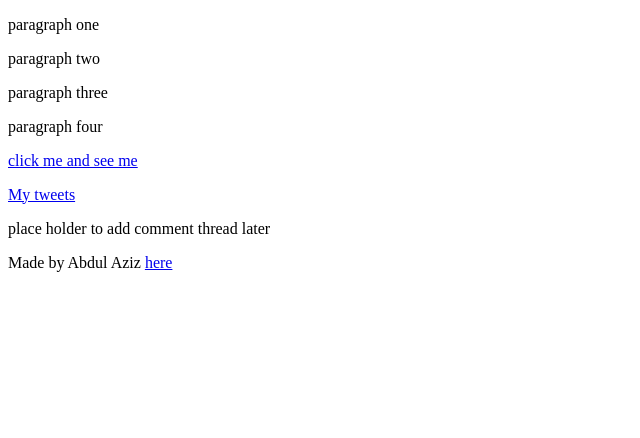
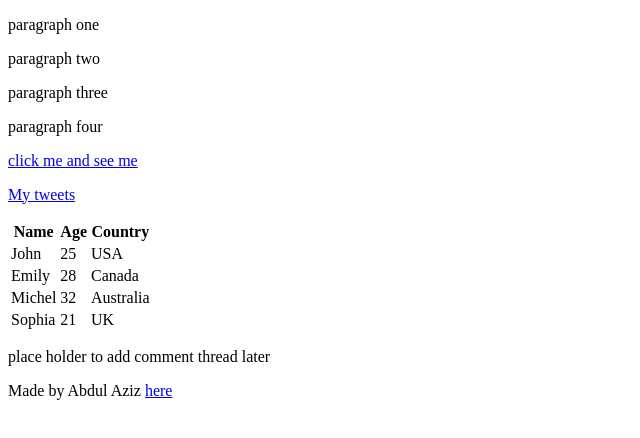
Before and after one commit to Abdul-Aziz1199/My_First_Portfolio, a plain HTML site: page index.html in a window 1280 px wide. Shown: the part 222-660 px from the top of the page, without its empty margins (0-640 px from the left). Drawn offline with Linux system fonts and the light colour scheme.

Commit message:
updated tables to my page

```diff
--- a/index.html
+++ b/index.html
@@ -23,6 +23,40 @@
                 <p>paragraph four</p>
                 <a href="https://i.ibb.co/gTDZZT8/ALX-Logo-07.png">click me and see me</a>
                 <p><a href="tweets.html">My tweets</a></p>
+
+                <table>
+                    <thead>
+                        <tr>
+                            <th>Name</th>
+                            <th>Age</th>
+                            <th>Country</th>
+                        </tr>
+                    </thead>
+                    <tbody>
+                        <tr>
+                            <td>John</td>
+                            <td>25</td>
+                            <td>USA</td>
+                        </tr>
+                        <tr>
+                            <td>Emily</td>
+                            <td>28</td>
+                            <td>Canada</td>
+                        </tr>
+                        <tr>
+                            <td>Michel</td>
+                            <td>32</td>
+                            <td>Australia</td>
+                        </tr>
+                        <tr>
+                            <td>Sophia</td>
+                            <td>21</td>
+                            <td>UK</td>
+                        </tr>
+                    </tbody>
+
+                </table>
+
             </article>
             <aside>
                 <p>place holder to add comment thread later</p>
```
